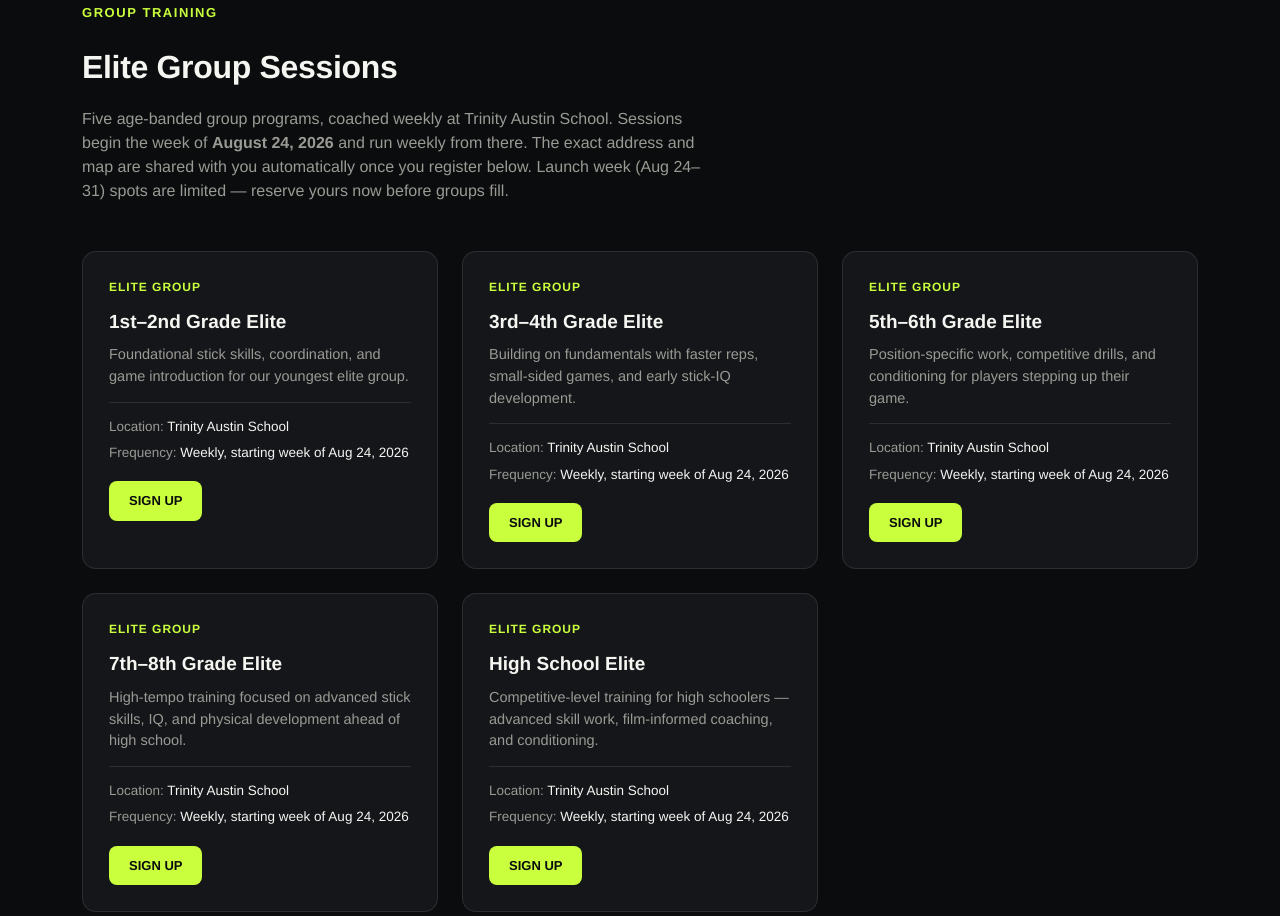
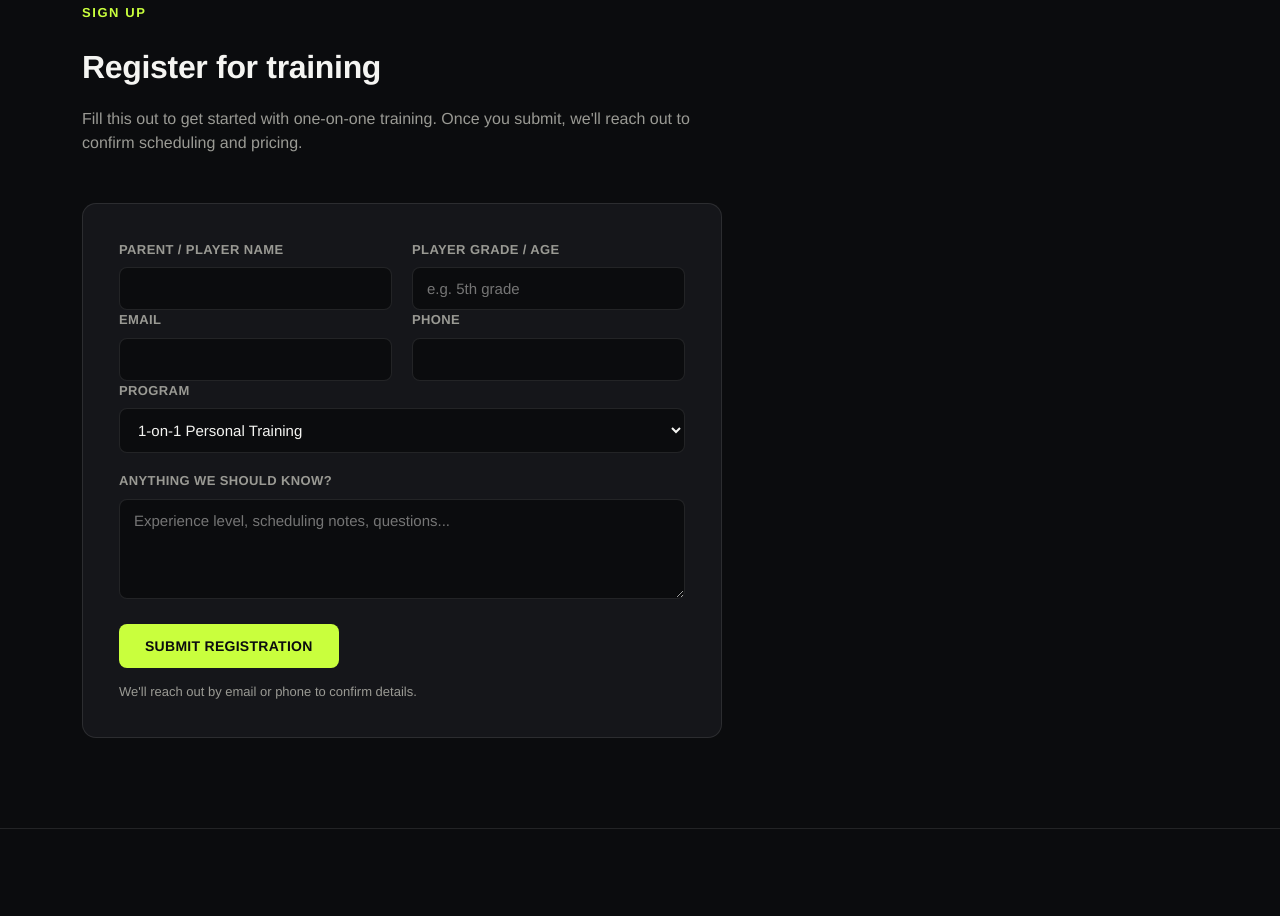
Before and after one commit to pmensonp/mpx-training, a plain HTML site: page training.html in a window 1280 px wide. Shown: the part 920-1836 px from the top of the page. Drawn offline with Linux system fonts and the light colour scheme.

Commit message:
Training page: one-on-one only, remove fall Elite Group Sessions

```diff
--- a/training.html
+++ b/training.html
@@ -4,7 +4,7 @@
 <meta charset="UTF-8">
 <meta name="viewport" content="width=device-width, initial-scale=1.0">
 <title>Training — MPX</title>
-<meta name="description" content="Personal training and Elite Group Sessions from MPX — weekly group training at Trinity Austin School starting the week of August 24, 2026. Sign up to get started.">
+<meta name="description" content="One-on-one lacrosse training from MPX in Austin — individualized sessions built around your player's game. Sign up to get started.">
 <link rel="icon" href="/logo.png">
 <link rel="stylesheet" href="styles.css">
 </head>
@@ -24,9 +24,9 @@
 
 <section class="hero" style="padding:90px 32px 60px;">
   <div class="hero-content">
-    <div class="eyebrow">PERSONAL &amp; GROUP TRAINING</div>
+    <div class="eyebrow">1-ON-1 TRAINING</div>
     <h1 style="font-size:42px;">Real coaching. Real reps. On the field.</h1>
-    <p class="hero-body">One-on-one personal training and Elite Group Sessions for grades 1 through high school — sign up below and we'll take it from there.</p>
+    <p class="hero-body">One-on-one personal training for grades 1 through high school. Sign up below and we'll take it from there.</p>
     <div class="btn-row">
       <a href="#signup" class="btn btn-primary">SIGN UP NOW</a>
     </div>
@@ -39,79 +39,10 @@
     <div class="section-head">
       <div class="eyebrow">1-ON-1</div>
       <h2>Personal Training</h2>
-      <p>Individualized sessions built around your player's game — stick skills, footwork, IQ, and conditioning, coached directly by MPX. Sign up below and pick "Personal Training" to get started; we'll follow up to lock in scheduling and pricing.</p>
+      <p>Individualized sessions built around your player's game — stick skills, footwork, IQ, and conditioning, coached directly by MPX. Sign up below and we'll follow up to lock in scheduling and pricing.</p>
     </div>
     <div class="btn-row" style="justify-content:flex-start;">
       <a href="#signup" class="btn btn-primary">SIGN UP FOR PERSONAL TRAINING</a>
-    </div>
-  </div>
-</section>
-
-<!-- ELITE GROUP SESSIONS -->
-<section class="block">
-  <div class="wrap">
-    <div class="section-head">
-      <div class="eyebrow">GROUP TRAINING</div>
-      <h2>Elite Group Sessions</h2>
-      <p>Five age-banded group programs, coached weekly at Trinity Austin School. Sessions begin the week of <strong>August 24, 2026</strong> and run weekly from there. The exact address and map are shared with you automatically once you register below. Launch week (Aug 24&ndash;31) spots are limited &mdash; reserve yours now before groups fill.</p>
-    </div>
-    <div class="group-grid">
-
-      <div class="group-card">
-        <div class="tag">ELITE GROUP</div>
-        <h3>1st–2nd Grade Elite</h3>
-        <p>Foundational stick skills, coordination, and game introduction for our youngest elite group.</p>
-        <div class="meta">
-          <div><span>Location:</span> Trinity Austin School</div>
-          <div><span>Frequency:</span> Weekly, starting week of Aug 24, 2026</div>
-        </div>
-        <a href="#signup" class="btn-view">SIGN UP</a>
-      </div>
-
-      <div class="group-card">
-        <div class="tag">ELITE GROUP</div>
-        <h3>3rd–4th Grade Elite</h3>
-        <p>Building on fundamentals with faster reps, small-sided games, and early stick-IQ development.</p>
-        <div class="meta">
-          <div><span>Location:</span> Trinity Austin School</div>
-          <div><span>Frequency:</span> Weekly, starting week of Aug 24, 2026</div>
-        </div>
-        <a href="#signup" class="btn-view">SIGN UP</a>
-      </div>
-
-      <div class="group-card">
-        <div class="tag">ELITE GROUP</div>
-        <h3>5th–6th Grade Elite</h3>
-        <p>Position-specific work, competitive drills, and conditioning for players stepping up their game.</p>
-        <div class="meta">
-          <div><span>Location:</span> Trinity Austin School</div>
-          <div><span>Frequency:</span> Weekly, starting week of Aug 24, 2026</div>
-        </div>
-        <a href="#signup" class="btn-view">SIGN UP</a>
-      </div>
-
-      <div class="group-card">
-        <div class="tag">ELITE GROUP</div>
-        <h3>7th–8th Grade Elite</h3>
-        <p>High-tempo training focused on advanced stick skills, IQ, and physical development ahead of high school.</p>
-        <div class="meta">
-          <div><span>Location:</span> Trinity Austin School</div>
-          <div><span>Frequency:</span> Weekly, starting week of Aug 24, 2026</div>
-        </div>
-        <a href="#signup" class="btn-view">SIGN UP</a>
-      </div>
-
-      <div class="group-card">
-        <div class="tag">ELITE GROUP</div>
-        <h3>High School Elite</h3>
-        <p>Competitive-level training for high schoolers — advanced skill work, film-informed coaching, and conditioning.</p>
-        <div class="meta">
-          <div><span>Location:</span> Trinity Austin School</div>
-          <div><span>Frequency:</span> Weekly, starting week of Aug 24, 2026</div>
-        </div>
-        <a href="#signup" class="btn-view">SIGN UP</a>
-      </div>
-
     </div>
   </div>
 </section>
@@ -122,7 +53,7 @@
     <div class="section-head">
       <div class="eyebrow">SIGN UP</div>
       <h2>Register for training</h2>
-      <p>Fill this out for personal training or any Elite Group Session. Once you submit, we'll confirm your spot and — for group sessions — you'll immediately see the Trinity Austin address and map right here on this page.</p>
+      <p>Fill this out to get started with one-on-one training. Once you submit, we'll reach out to confirm scheduling and pricing.</p>
     </div>
 
     <form id="training-form" class="form-card" action="https://formspree.io/f/xvkprwnr" method="POST">
@@ -154,13 +85,7 @@
       <div class="form-row">
         <label for="program">Program</label>
         <select id="program" name="Program" required>
-          <option value="" disabled selected>Select a program</option>
-          <option value="Personal Training">Personal Training</option>
-          <option value="1st-2nd Grade Elite Group">1st–2nd Grade Elite Group Session</option>
-          <option value="3rd-4th Grade Elite Group">3rd–4th Grade Elite Group Session</option>
-          <option value="5th-6th Grade Elite Group">5th–6th Grade Elite Group Session</option>
-          <option value="7th-8th Grade Elite Group">7th–8th Grade Elite Group Session</option>
-          <option value="High School Elite Group">High School Elite Group Session</option>
+          <option value="Personal Training" selected>1-on-1 Personal Training</option>
         </select>
       </div>
 
@@ -172,21 +97,14 @@
       <div class="form-submit-row">
         <button type="submit" class="btn btn-primary">SUBMIT REGISTRATION</button>
       </div>
-      <p class="form-note">We'll reach out by email or phone to confirm details. For group sessions, the Trinity Austin address and map unlock right below once you submit.</p>
+      <p class="form-note">We'll reach out by email or phone to confirm details.</p>
       <p class="form-error" id="form-error">Something went wrong sending that — please try again, or email us directly.</p>
     </form>
 
     <div class="confirm-panel" id="confirm-panel">
       <div class="eyebrow">YOU'RE REGISTERED</div>
       <h3>Thanks — we've got your info.</h3>
-      <p>We'll follow up by email or phone to confirm scheduling. Here's where Elite Group Sessions are held:</p>
-      <div class="confirm-address">
-        <div class="loc-name">Trinity Austin School</div>
-        <div class="loc-addr">3901 Bee Cave Rd, West Lake Hills, TX 78746</div>
-      </div>
-      <div class="map-embed">
-        <iframe src="https://www.google.com/maps?q=3901+Bee+Cave+Rd,+West+Lake+Hills,+TX+78746&output=embed" loading="lazy" referrerpolicy="no-referrer-when-downgrade" title="Trinity Austin School map"></iframe>
-      </div>
+      <p>We'll follow up by email or phone to confirm scheduling.</p>
     </div>
   </div>
 </section>
```
